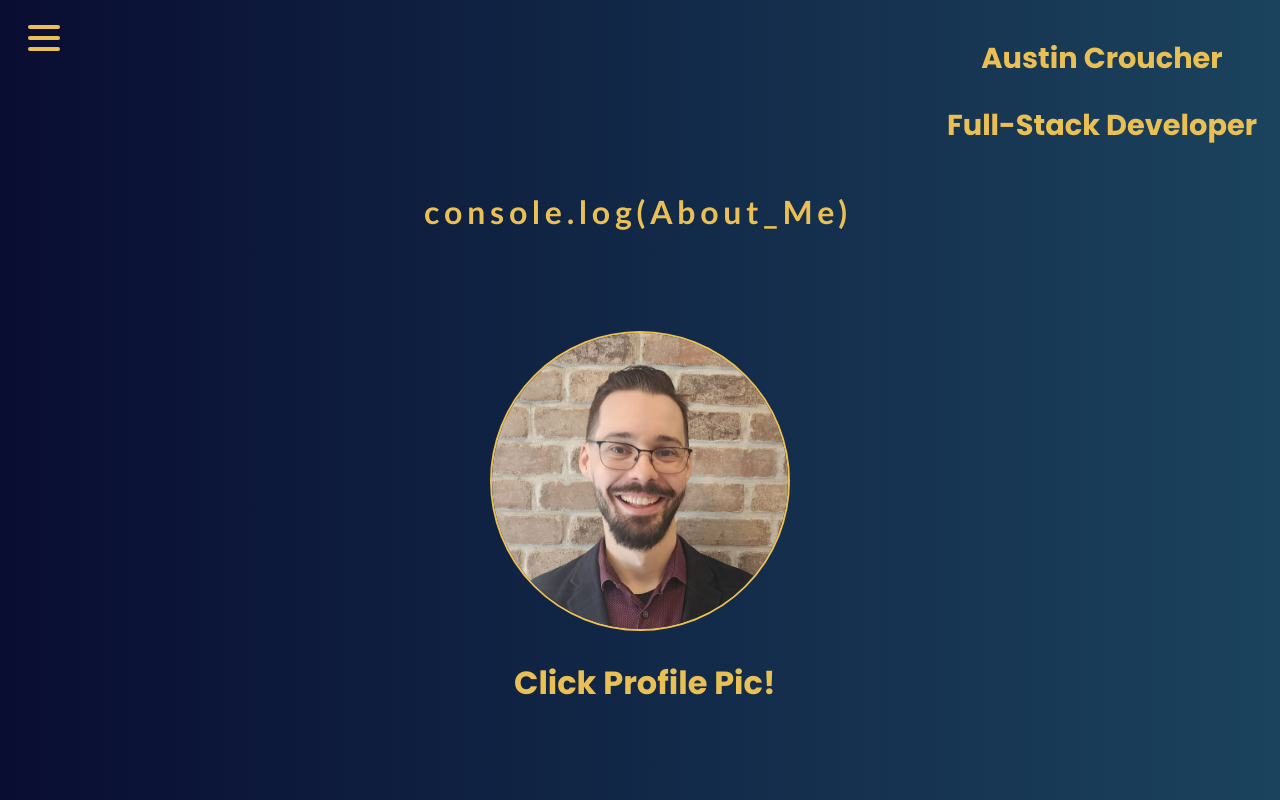
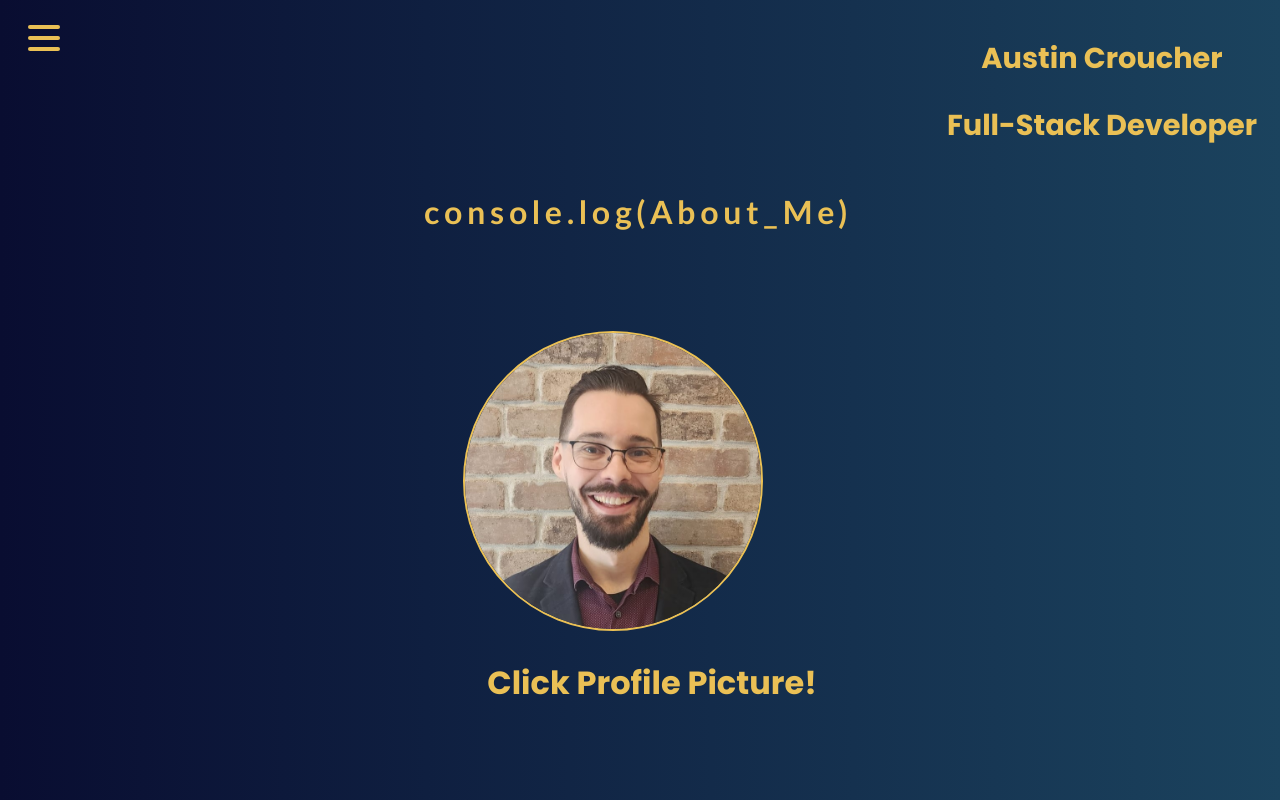
Before and after one commit to AustinCroucher247/austin-croucher-portfolio, a React (Create React App) app: page /nonInteractive in a window 1280 px wide. Shown: the top 800 px of the page. Built offline with nearby package versions, Linux system fonts and the light colour scheme.

Commit message:
changed pic to picture on noninteractive

```diff
--- a/src/Components/LandingPage/LandingPage.scss
+++ b/src/Components/LandingPage/LandingPage.scss
@@ -7,7 +7,7 @@
 
 .landing-page {
     opacity: 0;
-    animation: fade-in 4s ease-out forwards;
+    animation: fade-in 1s ease-out forwards;
 
     @keyframes fade-in {
         from {
--- a/src/Components/NonInteractive/NonInteractive.jsx
+++ b/src/Components/NonInteractive/NonInteractive.jsx
@@ -64,7 +64,7 @@ function NonInteractive() {
                         class="image--cover"
                         onClick={handleProfilePicClick}
                     />
-                    <h1 className='clickProfile'>Click Profile Pic!</h1>
+                    <h1 className='clickProfile'>Click Profile Picture!</h1>
                 </div>
 
                 <Element name="section2">
--- a/styles/partials/_variables.scss
+++ b/styles/partials/_variables.scss
@@ -1,6 +1,6 @@
 $tablet-breakpoint: 48rem; //768px
 
-$desktop-breakpoint: 98rem; //1280px
+$desktop-breakpoint: 128rem; //1280px
 
 $big-desktop-breakpoint: 100rem; //1600px
 
```
